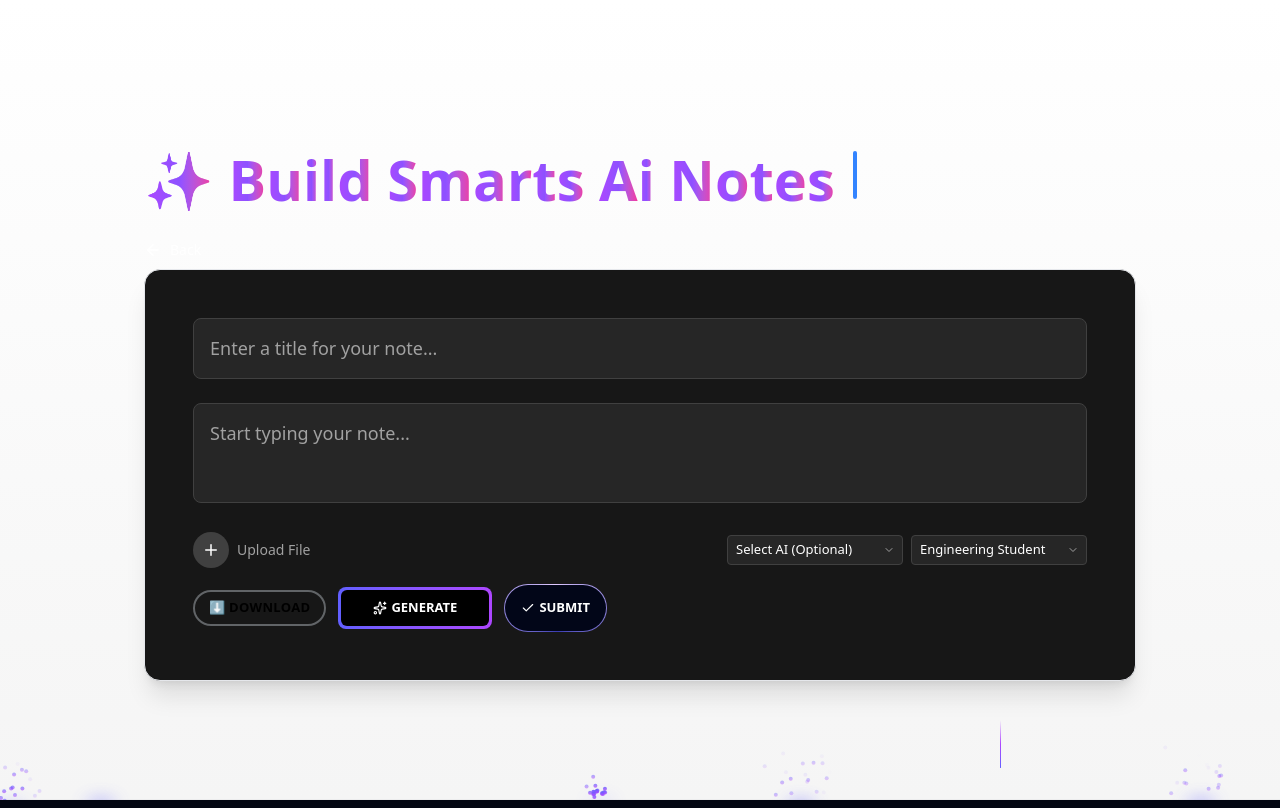
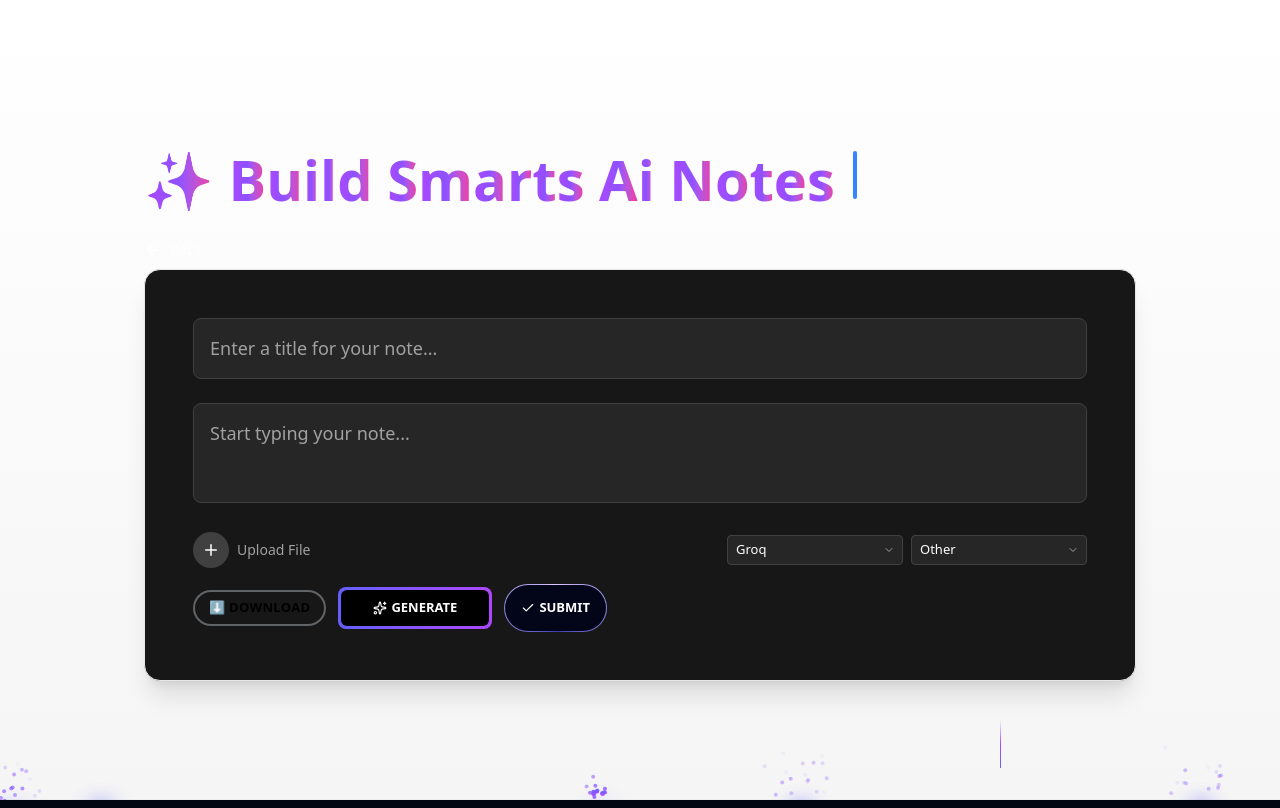
Before and after one commit to Atharva12121/Ai-Notes-frontend, a Next.js app: page /Addnotes in a window 1280 px wide. Built offline with nearby package versions, Linux system fonts and the light colour scheme.

Commit message:
do change for backed  in Addnotes

```diff
--- a/components/NoteWriter.tsx
+++ b/components/NoteWriter.tsx
@@ -13,6 +13,11 @@ import {
 } from "lucide-react";
 import { useRouter } from "next/navigation";
 import { useRef, useState } from "react";
+
+
+
+
+
 
 const words = [
   {
@@ -43,14 +48,58 @@ const words = [
 ];
 
 export default function NoteWriter() {
+    const [alertSuccess, setAlertSuccess] = useState(true);
+
   const router = useRouter();
   const [title, setTitle] = useState("");
   const [note, setNote] = useState("");
-  const [category, setCategory] = useState("General");
+  const [category, setCategory] = useState("Other");
+ const [Aicategory, setAicategory] = useState("");
+
+
+  const fileInputRef = useRef<HTMLInputElement>(null);
+
+
+
+
+    // this send the reqest to backend
+const [showAlert, setShowAlert] = useState(false);
+const [alertMessage, setAlertMessage] = useState("");
+
+ const handleSubmit = async () => {
+ try {
+      const response = await fetch("http://127.0.0.1:5000/Addnotes", {
+        method: "POST",
+        headers: {
+          "Content-Type": "application/json",
+        },
+        body: JSON.stringify({
+          title,
+          content: note,
+          category,
+          Aicategory,
+          store: true,
+        }),
+      });
+
+      if (!response.ok) throw new Error("Failed to save note");
+
+      const data = await response.json();
+     alert("✅ Note saved successfully!");
+
+      setTitle("");
+      setNote("");
+      setAicategory("");
+    } catch (error) {
+      console.error("Error saving note:", error);
+    }
+
+  };
+
+
      const [uploadedFile, setUploadedFile] = useState<File | null>(null);
   const [fileType, setFileType] = useState<"pdf" | "image" | null>(null);
   const [menuOpen, setMenuOpen] = useState(false);
-  const fileInputRef = useRef<HTMLInputElement>(null);
 
   const handleSelectFile = (type: "pdf" | "image") => {
     setFileType(type);
@@ -120,6 +169,7 @@ export default function NoteWriter() {
         >
           {/* 🔤 Title Input */}
           <input
+            name="title"
             type="text"
             value={title}
             onChange={(e) => setTitle(e.target.value)}
@@ -129,6 +179,7 @@ export default function NoteWriter() {
 
           {/* 📝 Note Textarea */}
           <textarea
+          name="content"
             value={note}
             onChange={(e) => setNote(e.target.value)}
             placeholder="Start typing your note..."
@@ -203,34 +254,42 @@ export default function NoteWriter() {
             <div className="flex flex-col sm:flex-row sm:space-x-2 space-y-2 sm:space-y-0 items-center">
               <div className="relative !w-44">
   <select
-    defaultValue=""
+
+    value={Aicategory}
+    onChange={(e) => setAicategory(e.target.value)}
     className="!text-xs !px-2 !py-1 !pr-6 !rounded !bg-neutral-800 !border !border-neutral-700 !text-white focus:!outline-none focus:!ring-2 focus:!ring-indigo-500 !appearance-none !w-full"
   >
-    <option value="" disabled hidden>Select AI (Optional)</option>
-    <option>Groq</option>
-    <option>Google Gemini</option>
-    <option>Own Ai</option>
+
+    <option value="Groq">Groq</option>
+    <option value="Google Gemini">Google Gemini</option>
+    <option value="Own Ai">Own Ai</option>
   </select>
   <ChevronDown className="absolute right-2 top-1/2 -translate-y-1/2 text-neutral-400 pointer-events-none" size={12} />
 </div>
-              <div className="relative !w-44">
+
+<div className="relative w-44">
   <select
     value={category}
     onChange={(e) => setCategory(e.target.value)}
-                  className="!text-xs !px-2 !py-1 !pr-6 !rounded !bg-neutral-800 !border !border-neutral-700 !text-white focus:!outline-none focus:!ring-2 focus:!ring-indigo-500 !appearance-none !w-full"
+    className="text-xs px-2 py-1 pr-6 rounded bg-neutral-800 border border-neutral-700 text-white focus:outline-none focus:ring-2 focus:ring-indigo-500 appearance-none w-full"
   >
-                  <option>Engineering Student</option>
-                  <option>Medical Student</option>
-                  <option>IT Professional</option>
-                  <option>School Student</option>
-                  <option>Finance Student</option>
-                  <option>Marketing</option>
-                  <option>HR</option>
-                  <option>Business</option>
-                  <option>Other</option>
+    <option value="Engineering Student">Engineering Student</option>
+    <option value="Medical Student">Medical Student</option>
+    <option value="IT Professional">IT Professional</option>
+    <option value="School Student">School Student</option>
+    <option value="Finance Student">Finance Student</option>
+    <option value="Marketing">Marketing</option>
+    <option value="HR">HR</option>
+    <option value="Business">Business</option>
+    <option value="Other">Other</option>
   </select>
-                <ChevronDown className="absolute right-2 top-1/2 -translate-y-1/2 text-neutral-400 pointer-events-none" size={12} />
+
+  <ChevronDown
+    className="absolute right-2 top-1/2 -translate-y-1/2 text-neutral-400 pointer-events-none"
+    size={12}
+  />
 </div>
+
             </div>
 
             {/* 🧠 Buttons */}
@@ -254,7 +313,7 @@ export default function NoteWriter() {
               </button>
 
               <button
-                onClick={() => alert("Submit")}
+                onClick={handleSubmit}
                 className="relative inline-flex h-12 overflow-hidden rounded-full p-[1px] focus:outline-none focus:ring-2 focus:ring-slate-400 focus:ring-offset-2 focus:ring-offset-slate-50"
               >
                 <span className="absolute inset-[-1000%] animate-[spin_2s_linear_infinite] bg-[conic-gradient(from_90deg_at_50%_50%,#E2CBFF_0%,#393BB2_50%,#E2CBFF_100%)]" />
--- a/tailwind.config.ts
+++ b/tailwind.config.ts
@@ -12,6 +12,10 @@ module.exports = {
         shimmer: "shimmer 2s linear infinite",
       },
       keyframes: {
+        fadeInOut: {
+        '0%, 100%': { opacity: 0 },
+        '10%, 90%': { opacity: 1 },
+      },
         shimmer: {
           from: {
             backgroundPosition: "0 0",
@@ -25,3 +29,5 @@ module.exports = {
   },
   plugins: [],
 };
+
+/* alert */
```
Also changed, not shown: app/css/style.css (line endings or trailing spaces). Lines whose indentation alone changed are shown as unchanged.
